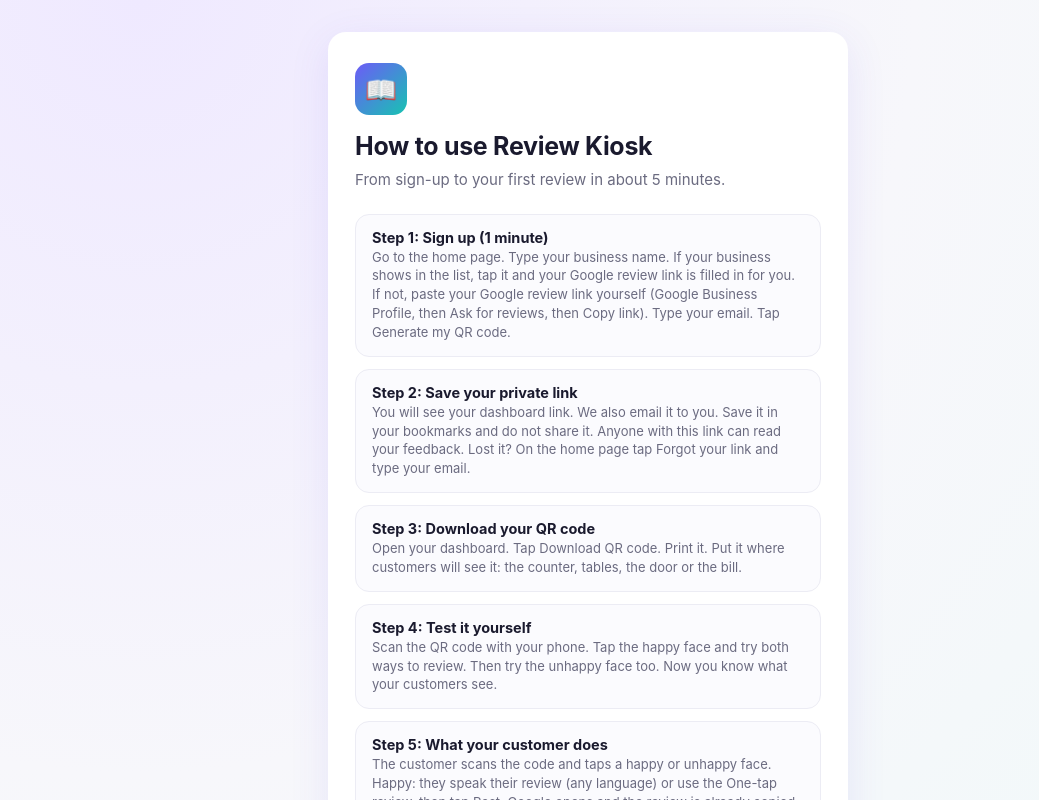
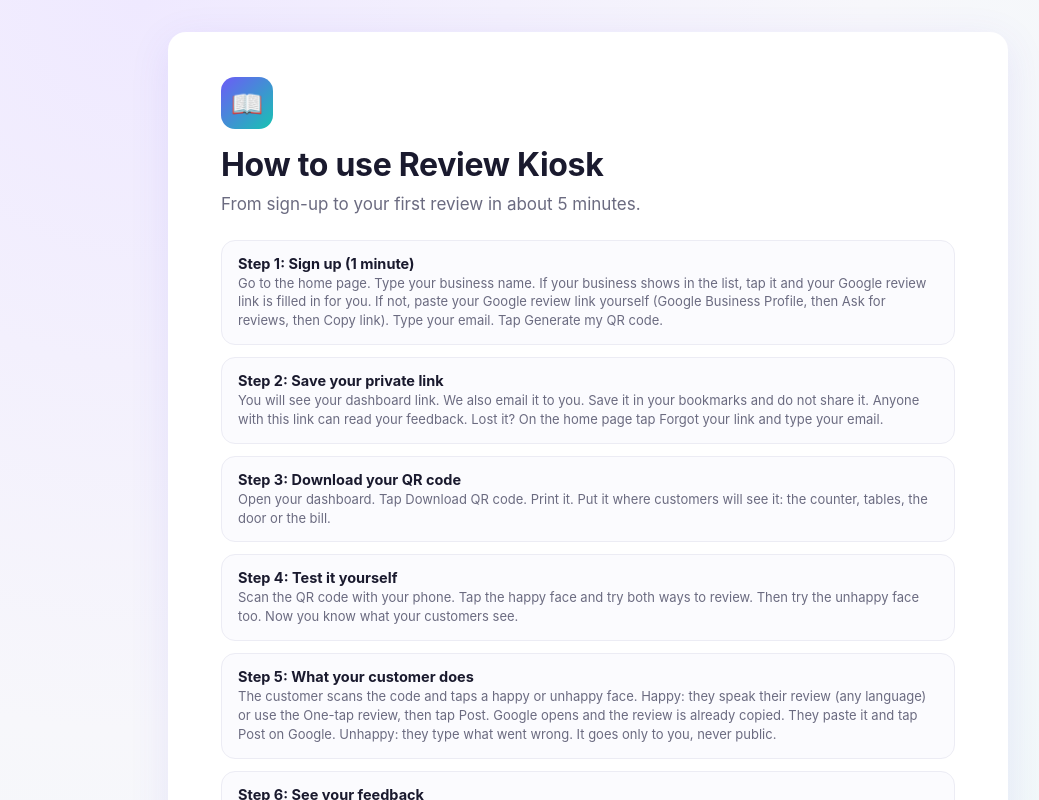
Before and after one commit to jhamadhviai-debug/review-kiosk, a Next.js app: page /guide in a window 1280 px wide. Shown: the top 800 px of the page, without its empty margins (52-1091 px from the left). Built offline with nearby package versions, Linux system fonts and the light colour scheme.

Commit message:
Add responsive layout to guide page

```diff
--- a/app/guide/page.js
+++ b/app/guide/page.js
@@ -70,7 +70,7 @@
 
 export default function Guide() {
   return (
-    <div className="container wide">
+    <div className="container wide site">
       <div className="card">
         <div className="brand-mark">📖</div>
         <h1>How to use Review Kiosk</h1>
```
